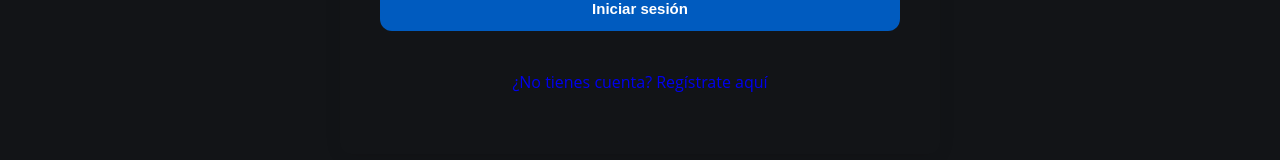
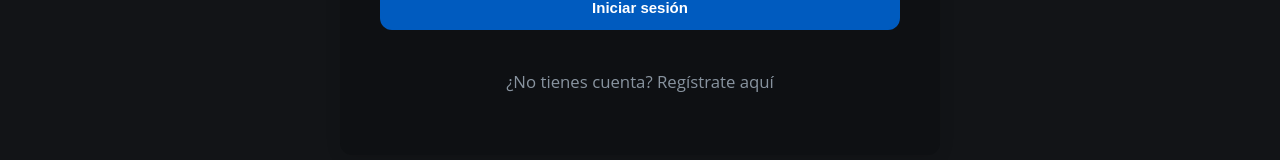
Before and after one commit to DanielVallado/rss-reader-irs, a SvelteKit app in the folder rss-reader/: page /login in a window 1280 px wide. Shown: the part 543-703 px from the top of the page. Built offline with nearby package versions, Linux system fonts and the light colour scheme.

Commit message:
refactor(pages): :lipstick: add general styles
Add general styles.

```diff
--- a/rss-reader/static/global.css
+++ b/rss-reader/static/global.css
@@ -12,6 +12,7 @@
     --gray: #293038;
     --darkGray: #1C2126;
     --blue: #005BBF;
+    --darkPrimary: #0e1013;
     --white: #FFF;
     --black: #000;
 
@@ -113,3 +114,22 @@ img {
 .wd-100 {
     width: 100%;
 }
+
+.discreet-link,
+.discreet-link:visited {
+  color: var(--lightGray);
+  text-decoration: none;
+  font-weight: 500;
+  font-size: 1.05em;
+  opacity: 0.85;
+  transition: color 0.2s, text-decoration 0.2s;
+}
+.discreet-link:hover,
+.discreet-link:focus {
+  color: var(--blue);
+  text-decoration: none;
+  opacity: 1;
+}
+.discreet-link:active {
+    color: var(--blue);
+}
```
